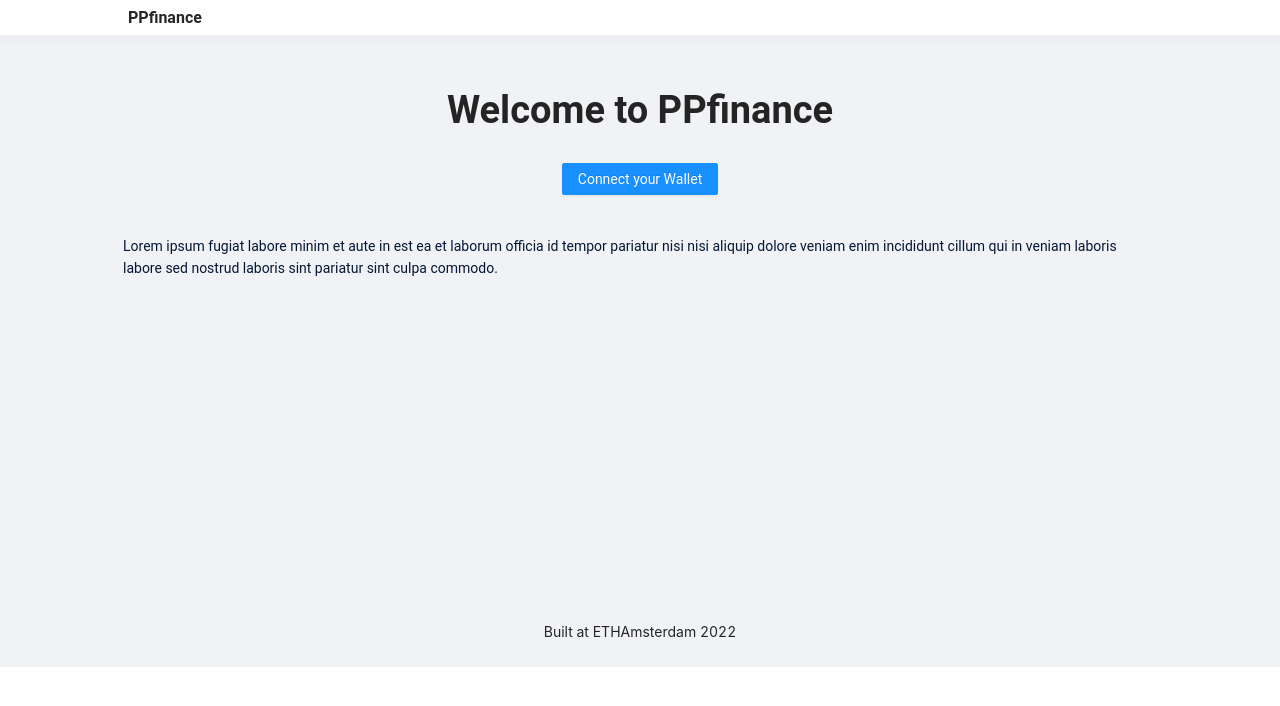
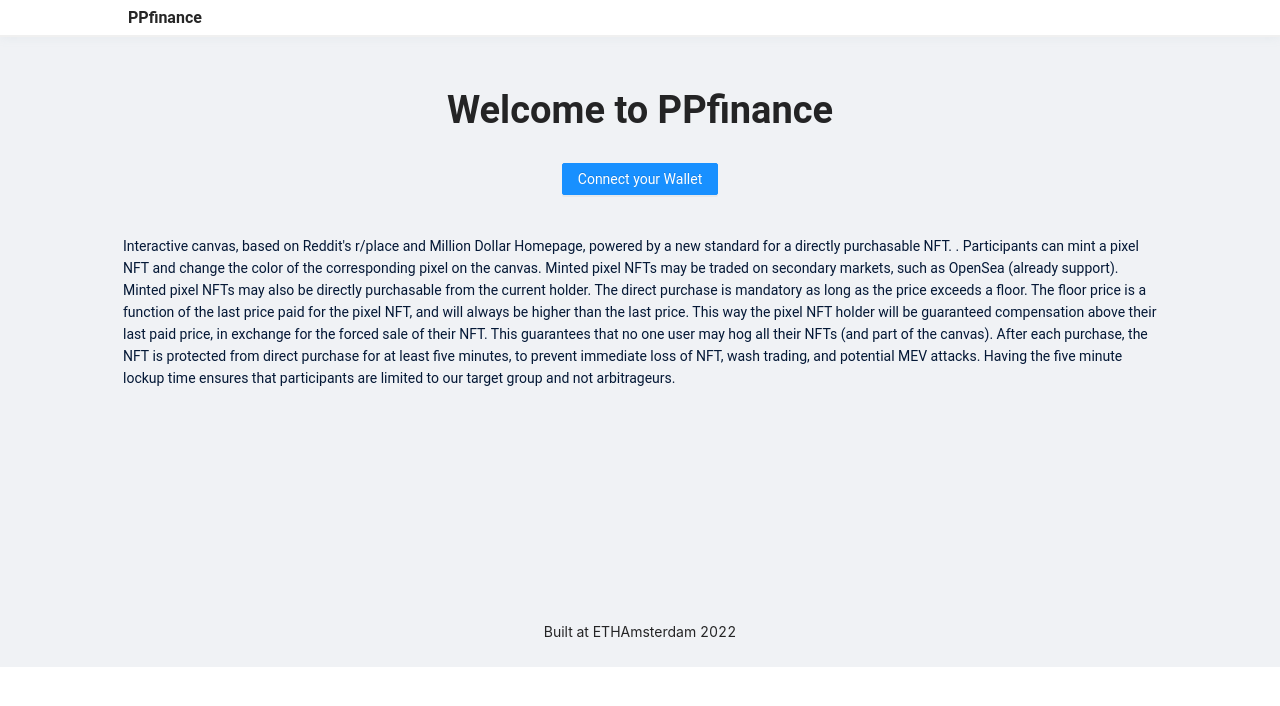
Before and after one commit to VBoureaud/PPfinance, a React (Create React App) app in the folder front/: page / in a window 1280 px wide. Shown: the top 706 px of the page. Built offline with nearby package versions, Linux system fonts and the light colour scheme; no server answers.

Commit message:
Front - update description HomePage

```diff
--- a/front/src/scenes/Home.jsx
+++ b/front/src/scenes/Home.jsx
@@ -104,7 +104,7 @@ export default function Home(props) {
         <>
           <Typography.Title variant="h1" style={{ textAlign: 'center', marginTop: '50px' }}>Welcome to PPfinance</Typography.Title>
           <Button type="primary" style={{ margin: '10px auto', maxWidth: '180px' }} onClick={initWeb3Modal}>Connect your Wallet</Button>
-          <p style={{ maxWidth: '1064px', margin: '15px auto', padding: '15px' }}>Lorem ipsum fugiat labore minim et aute in est ea et laborum officia id tempor pariatur nisi nisi aliquip dolore veniam enim incididunt cillum qui in veniam laboris labore sed nostrud laboris sint pariatur sint culpa commodo.</p>
+          <p style={{ maxWidth: '1064px', margin: '15px auto', padding: '15px' }}>Interactive canvas, based on Reddit's r/place and Million Dollar Homepage, powered by a new standard for a directly purchasable NFT. . Participants can mint a pixel NFT and change the color of the corresponding pixel on the canvas. Minted pixel NFTs may be traded on secondary markets, such as OpenSea (already support). Minted pixel NFTs may also be directly purchasable from the current holder. The direct purchase is mandatory as long as the price exceeds a floor. The floor price is a function of the last price paid for the pixel NFT, and will always be higher than the last price. This way the pixel NFT holder will be guaranteed compensation above their last paid price, in exchange for the forced sale of their NFT. This guarantees that no one user may hog all their NFTs (and part of the canvas). After each purchase, the NFT is protected from direct purchase for at least five minutes, to prevent immediate loss of NFT, wash trading, and potential MEV attacks. Having the five minute lockup time ensures that participants are limited to our target group and not arbitrageurs.</p>
         </>
       )}
 
```
